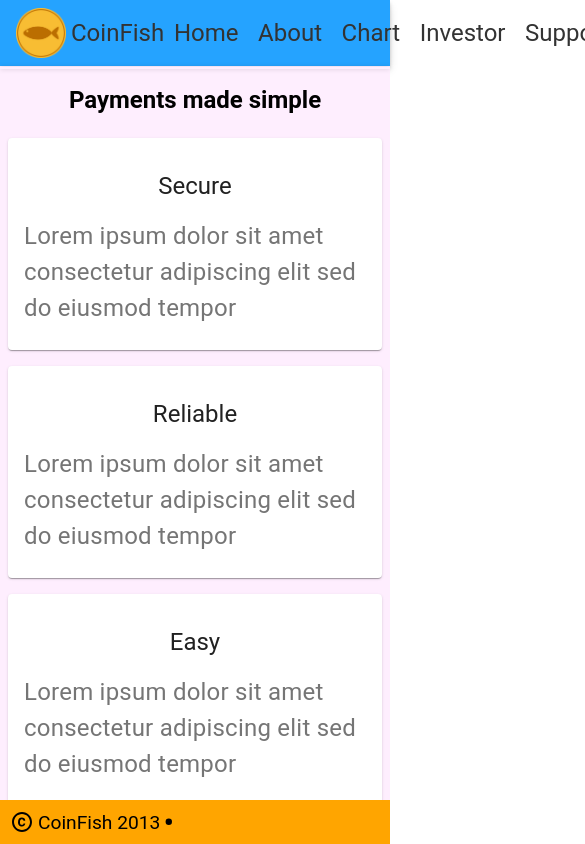
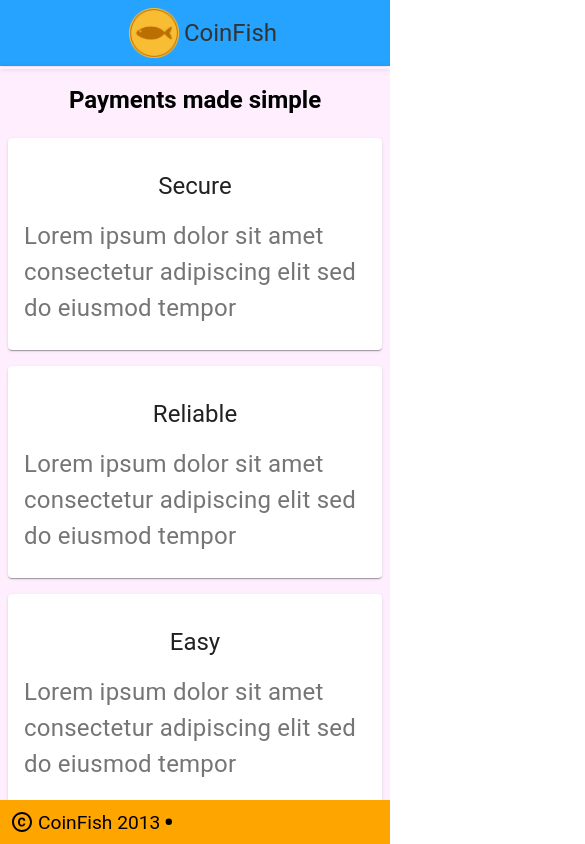
Before and after one commit to CrackedPixel/coinfish, a React (Create React App) app: page / in a window 390 px wide. Shown: the top 844 px of the page, 585 px wide, since content can reach past the window. Built offline with nearby package versions, Linux system fonts and the light colour scheme.

Commit message:
Hacky responsive nav

```diff
--- a/src/css/main.css
+++ b/src/css/main.css
@@ -162,6 +162,17 @@ header .header__loginarea a:hover {
   border: 1px solid white;
   -webkit-box-shadow: 0 5px 10px -2px rgba(0, 0, 0, 0.4), 0 2px 4px -1px rgba(0, 0, 0, 0.6);
           box-shadow: 0 5px 10px -2px rgba(0, 0, 0, 0.4), 0 2px 4px -1px rgba(0, 0, 0, 0.6);
+}
+
+@media screen and (max-width: 740px) {
+  header {
+    -webkit-box-pack: center;
+        -ms-flex-pack: center;
+            justify-content: center;
+  }
+  header .header__navigation, header .header__loginarea {
+    display: none;
+  }
 }
 
 .page {
@@ -435,6 +446,7 @@ header .header__loginarea a:hover {
   min-width: 212px;
   width: 100%;
   max-width: 500px;
+  margin-bottom: 5rem;
 }
 
 @media screen and (max-width: 500px) {
--- a/src/css/main.scss
+++ b/src/css/main.scss
@@ -1,5 +1,5 @@
 
-$screen-phone-m: "screen and (max-width: 700px)";
+$screen-phone-m: "screen and (max-width: 740px)";
 $screen-phone-s: "screen and (max-width: 500px)";
 
 $black: black;
@@ -145,6 +145,13 @@ header {
         border: 1px solid lighten($col__border, 70%);
         box-shadow: 0 5px 10px -2px rgba($black, 0.4), 0 2px 4px -1px rgba($black, 0.6);
       }
+    }
+  }
+
+  @media #{$screen-phone-m} {
+    justify-content: center;
+    .header__navigation, .header__loginarea {
+      display: none;
     }
   }
 
@@ -356,6 +363,7 @@ header {
   min-width: 212px;
   width: 100%;
   max-width: 500px;
+  margin-bottom: 5rem;
   @media #{$screen-phone-s} {
     margin-top: 10px;
     min-width: 100%;
```
Also changed, not shown: 1 other file (tests, documents, lock files or other folders).
